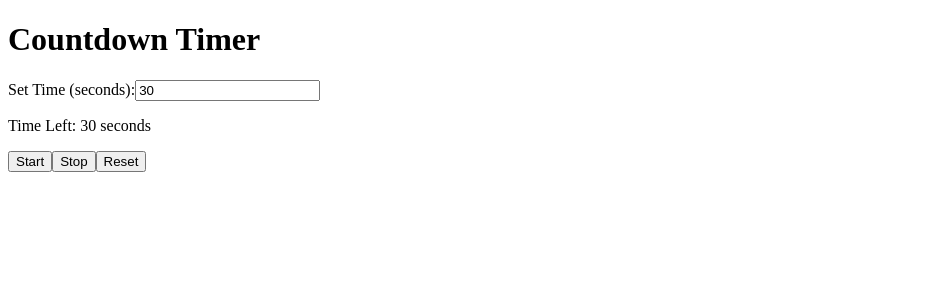
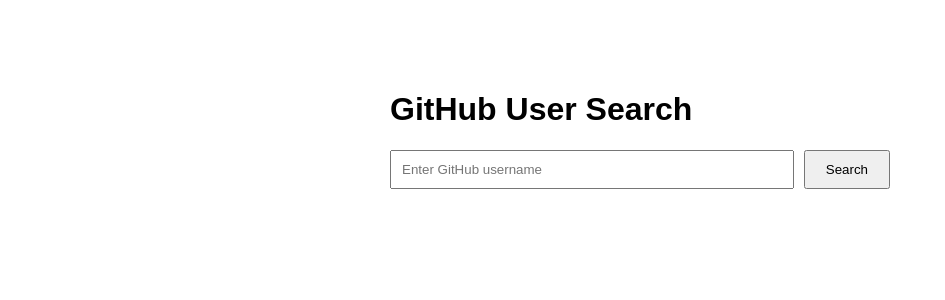
Before and after one commit to maxameddev/React.js, a React (Vite) app: page / in a window 1280 px wide. Shown: the top 300 px of the page, without its empty margins (0-945 px from the left). Built offline with nearby package versions, Linux system fonts and the light colour scheme.

Commit message:
Updated project

```diff
--- a/src/App.jsx
+++ b/src/App.jsx
@@ -1,9 +1,9 @@
-import Greeting from "./Greeting";
+import GithubSearch from "./Greeting";
 
 function App() {
   return (
     <div>
-      <Greeting />
+      <GithubSearch />
     </div>
   );
 }
--- a/src/Greeting.jsx
+++ b/src/Greeting.jsx
@@ -1,65 +1,142 @@
-import { useState, useEffect } from "react";
+import { useState } from "react";
 
-function Greeting() {
-  const [inputTime, setInputTime] = useState(30);
-  const [timeLeft, setTimeLeft] = useState(30);
-  const [isRunning, setIsRunning] = useState(false);
+function GithubSearch() {
+  const [username, setUsername] = useState("");
+  const [user, setUser] = useState(null);
+  const [loading, setLoading] = useState(false);
+  const [error, setError] = useState("");
 
-  useEffect(() => {
-    let timer;
+  const searchUser = async () => {
+    if (!username) return;
 
-    if (isRunning && timeLeft > 0) {
-      timer = setInterval(() => {
-        setTimeLeft((prev) => prev - 1);
-      }, 1000);
+    setLoading(true);
+    setError("");
+
+    try {
+      const response = await fetch(
+        `https://api.github.com/users/${username}`
+      );
+
+      if (!response.ok) {
+        throw new Error("User not found");
+      }
+
+      const data = await response.json();
+      setUser(data);
+    } catch (err) {
+      setError(err.message);
+      setUser(null);
     }
 
-    if (timeLeft === 0) {
-      setIsRunning(false);
-    }
-
-    return () => clearInterval(timer);
-  }, [isRunning, timeLeft]);
-
-  const handleStart = () => {
-    setIsRunning(true);
-  };
-
-  const handleStop = () => {
-    setIsRunning(false);
-  };
-
-  const handleReset = () => {
-    setIsRunning(false);
-    setTimeLeft(inputTime);
-  };
-
-  const handleChange = (e) => {
-    const value = Number(e.target.value);
-    setInputTime(value);
-    setTimeLeft(value);
+    setLoading(false);
   };
 
   return (
-    <div>
-      <h1>Countdown Timer</h1>
+    <div
+      style={{
+        maxWidth: "500px",
+        margin: "50px auto",
+        padding: "20px",
+        fontFamily: "Arial",
+      }}
+    >
+      <h1>GitHub User Search</h1>
 
-      <label>
-        Set Time (seconds):
+      <div
+        style={{
+          display: "flex",
+          gap: "10px",
+          marginBottom: "20px",
+        }}
+      >
         <input
-          type="number"
-          value={inputTime}
-          onChange={handleChange}
+          type="text"
+          placeholder="Enter GitHub username"
+          value={username}
+          onChange={(e) => setUsername(e.target.value)}
+          style={{
+            flex: 1,
+            padding: "10px",
+          }}
         />
-      </label>
 
-      <p>Time Left: {timeLeft} seconds</p>
+        <button
+          onClick={searchUser}
+          style={{
+            padding: "10px 20px",
+            cursor: "pointer",
+          }}
+        >
+          Search
+        </button>
+      </div>
 
-      <button onClick={handleStart}>Start</button>
-      <button onClick={handleStop}>Stop</button>
-      <button onClick={handleReset}>Reset</button>
+      {loading && <h3>Loading...</h3>}
+
+      {error && (
+        <h3 style={{ color: "red" }}>
+          {error}
+        </h3>
+      )}
+
+      {user && (
+        <div
+          style={{
+            border: "1px solid #ddd",
+            padding: "20px",
+            borderRadius: "10px",
+            boxShadow: "0 0 10px rgba(0,0,0,0.1)",
+          }}
+        >
+          <img
+            src={user.avatar_url}
+            alt={user.login}
+            width="150"
+            style={{
+              borderRadius: "50%",
+              marginBottom: "15px",
+            }}
+          />
+
+          <h2>{user.name}</h2>
+          <p>@{user.login}</p>
+
+          <p>
+            <strong>Location:</strong>{" "}
+            {user.location || "N/A"}
+          </p>
+
+          <p>
+            <strong>Followers:</strong>{" "}
+            {user.followers}
+          </p>
+
+          <p>
+            <strong>Following:</strong>{" "}
+            {user.following}
+          </p>
+
+          <p>
+            <strong>Public Repos:</strong>{" "}
+            {user.public_repos}
+          </p>
+
+          <p>
+            <strong>Bio:</strong>{" "}
+            {user.bio || "No bio available"}
+          </p>
+
+          <a
+            href={user.html_url}
+            target="_blank"
+            rel="noreferrer"
+          >
+            View GitHub Profile
+          </a>
+        </div>
+      )}
     </div>
   );
 }
 
-export default Greeting;
+export default GithubSearch;
```
